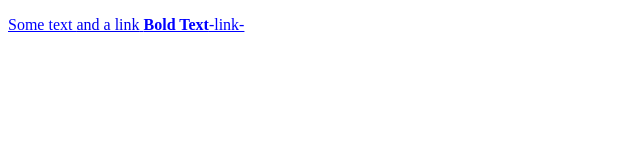
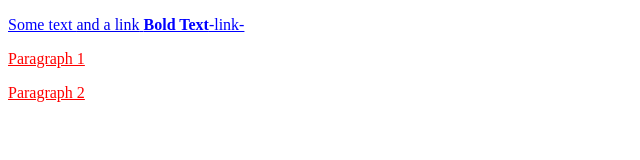
Before and after one commit to dzarezenko/beetroot_lesson_30-31_jquery_slick_slider, a plain HTML site: page index.html in a window 1280 px wide. Shown: the whole page, without its empty margins (0-640 px from the left). Drawn offline with nearby package versions, Linux system fonts and the light colour scheme.

Commit message:
Events and triggers

```diff
--- a/index.html
+++ b/index.html
@@ -12,8 +12,8 @@
     <p id="content">
       Some text <a href="#">and a link</a>
     </p>
-    <p></p>
-    <p></p>
+    <p>Paragraph 1</p>
+    <p>Paragraph 2</p>
   </section>
   <script type="text/javascript">
     //console.log(document);
@@ -43,6 +43,23 @@
 
       console.log(p.html());
       console.log(p.text().trim());
+
+      p.on("click", (e) => {
+        console.log(e);
+        alert("!!!");
+      });
+
+      $("body").on("click", "#content", (e) => {
+        console.log(e);
+        alert("!!!!!!!!");
+      });
+
+      /*p.on("mouseover", (e) => {
+        console.log(e);
+        alert("mouseover");
+      });*/
+
+      $("#content").trigger("click");
     });
   </script>
 </body>
```
